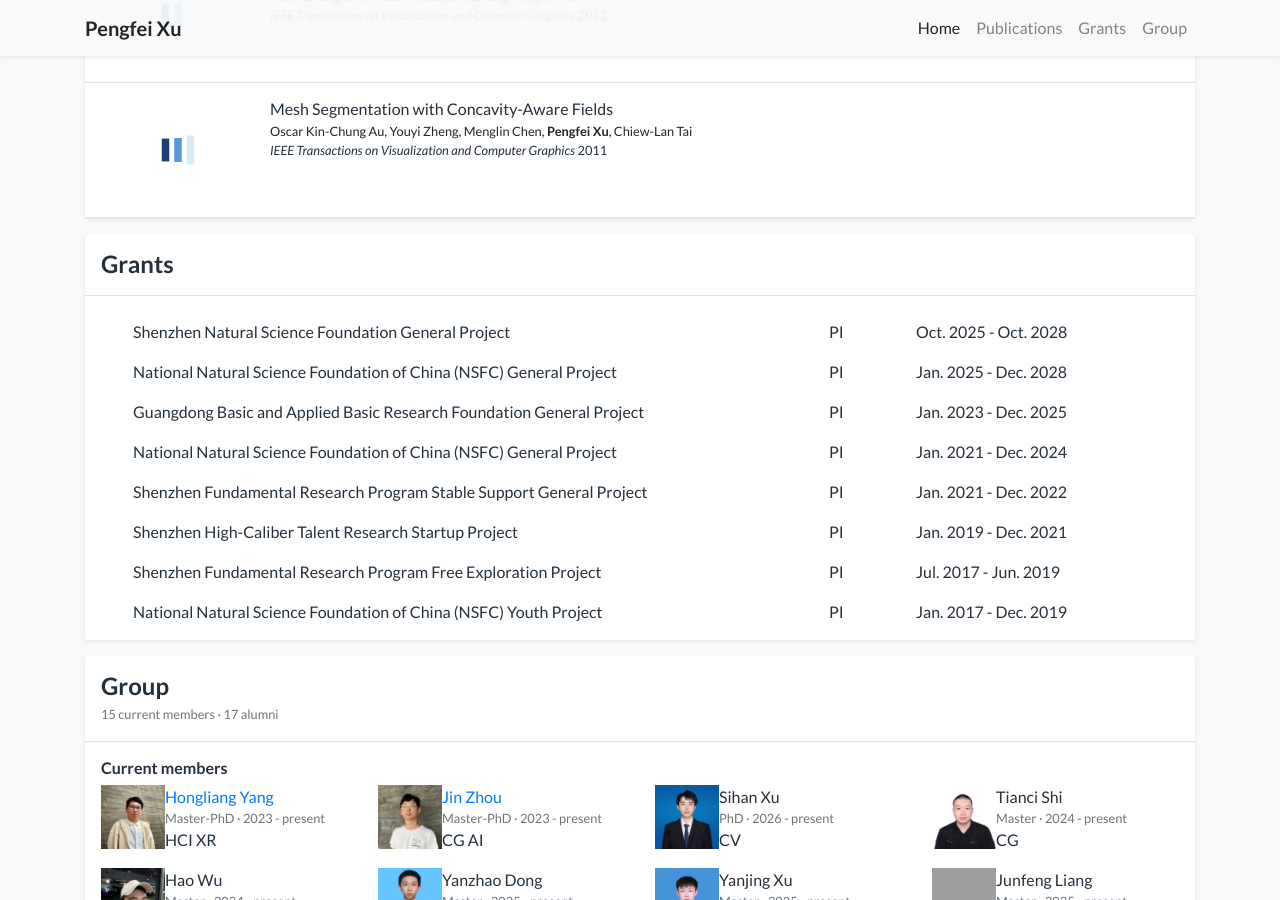
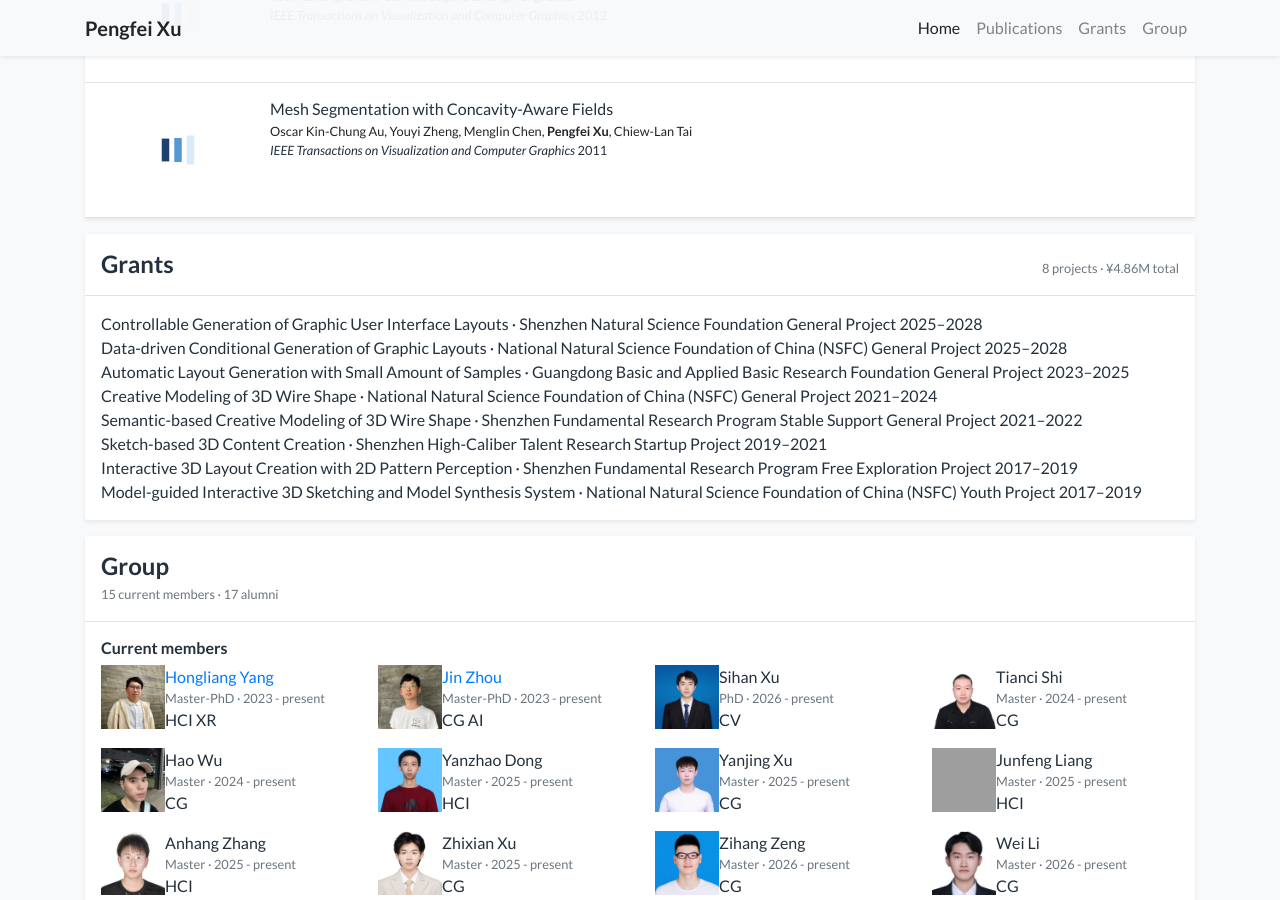
Before and after one commit to pengfeixu/pengfeixu.github.io, a Jekyll site: the page built from index.html, in a window 1280 px wide and 900 px high, scrolled down 5866 px. Built offline with Jekyll 4.4.1, drawn with Linux system fonts in a browser that asks for light colours; a style sheet for code colours, icons or effects is not loaded; grey boxes are pictures that could not be loaded.

Commit message:
update grants: single-line list, hover details, total amount summary

```diff
--- a/_data/grants.yml
+++ b/_data/grants.yml
@@ -37,7 +37,7 @@
   role: PI
   amount: 2,700,000 RMB
   project: Shenzhen High-Caliber Talent Research Startup Project
-  number: 000347
+  number: "000347"
   period: Jan. 2019 - Dec. 2021
 
 - title: Interactive 3D Layout Creation with 2D Pattern Perception
--- a/_includes/widgets/grant_card.html
+++ b/_includes/widgets/grant_card.html
@@ -1,14 +1,19 @@
+{% assign grants = include.grants %}
+{% assign total = 0 %}
+{% for item in grants %}
+{% assign amount_value = item.amount | remove: " RMB" | remove: "," | plus: 0 %}
+{% assign total = total | plus: amount_value %}
+{% endfor %}
+{% assign total_m = total | divided_by: 1000000.0 %}
+<section class="my-3 p-0 bg-white shadow-sm rounded-sm" id="Grants" aria-labelledby="grants-heading">
+    <div class="d-flex align-items-baseline justify-content-between flex-wrap border-bottom border-gray p-3">
+        <h4 class="mb-0" id="grants-heading">{{ include.title }}</h4>
+        <span class="text-muted small">{{ grants.size }} projects &middot; &yen;{{ total_m }}M total</span>
+    </div>
 
-
-{% assign grants = include.grants %}
-<div class="my-3 p-0 bg-white shadow-sm rounded-sm">
-    <h4 class="border-bottom border-gray p-3 mb-0" id="Grants">
-        {{ include.title }}
-    </h4>
-    <br/>
-
-    {% for item in grants %}
-        {% include widgets/grant_item.html item=item %}
-    {% endfor %}
-
-</div>
+    <div class="grant-list p-3">
+        {% for item in grants %}
+            {% include widgets/grant_item.html item=item %}
+        {% endfor %}
+    </div>
+</section>
--- a/_includes/widgets/grant_item.html
+++ b/_includes/widgets/grant_item.html
@@ -1,14 +1,10 @@
-
-
 {% assign item = include.item %}
-    <div class ="row row-no-gutters px-5">
-        <div class = "col-8">
-            <p class="font-weight-normal">{{ item.project }}</p>
-        </div>
-        <div class = "col-1">
-            <p class="font-weight-normal">{{ item.role }}</p>
-        </div>
-        <div class = "col-3 text-align: right">
-            <p class="font-weight-normal">{{ item.period }}</p>
-        </div>
-    </div>
+{% assign start_year = item.period | split: "-" | first | strip | split: " " | last %}
+{% assign end_year = item.period | split: "-" | last | strip | split: " " | last %}
+{% assign grant_tip = item.role %}
+{% if item.amount %}{% assign grant_tip = grant_tip | append: " &middot; " | append: item.amount %}{% endif %}
+{% if item.number %}{% assign grant_tip = grant_tip | append: " &middot; No. " | append: item.number %}{% endif %}
+<div class="grant-row" data-toggle="tooltip" data-placement="top" title="{{ grant_tip }}">
+    <span class="grant-title">{{ item.title }} <span class="grant-agency">&middot; {{ item.project }}</span></span>
+    <span class="grant-years">{{ start_year }}&ndash;{{ end_year }}</span>
+</div>
```
